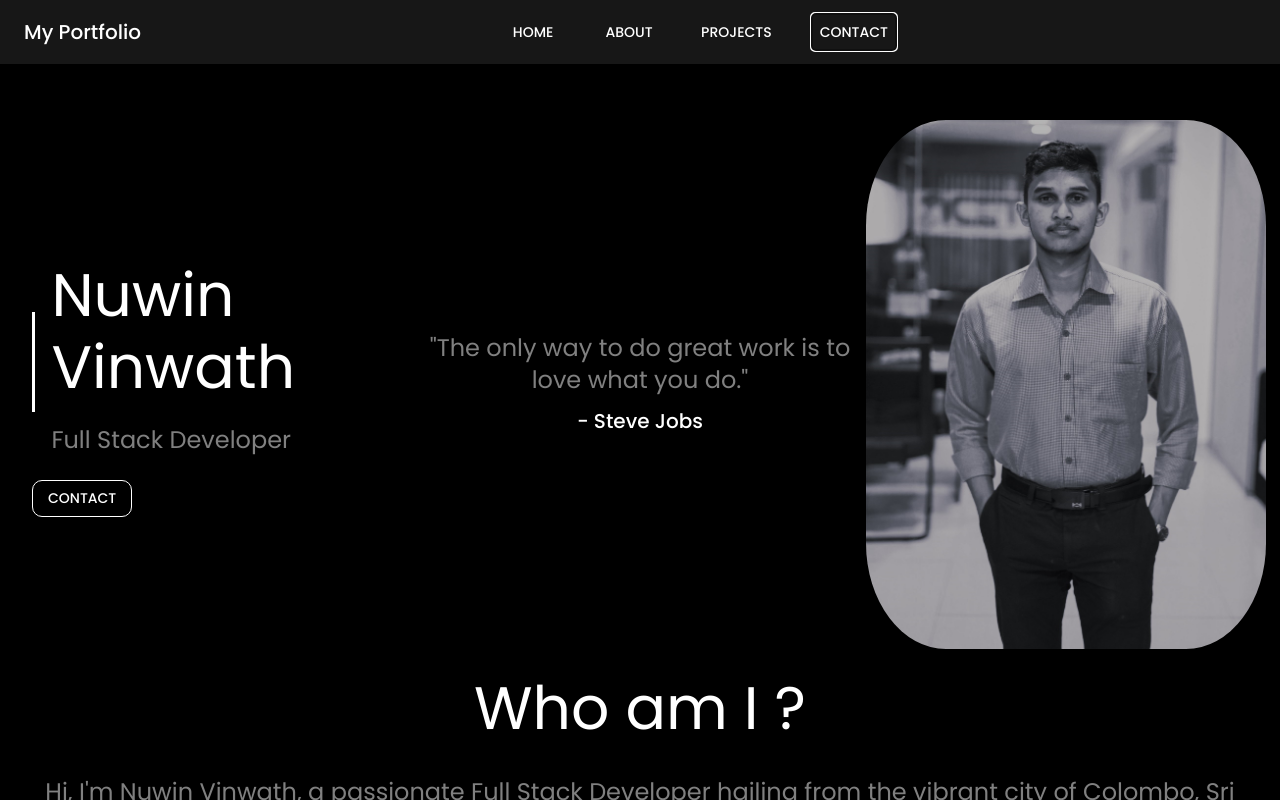
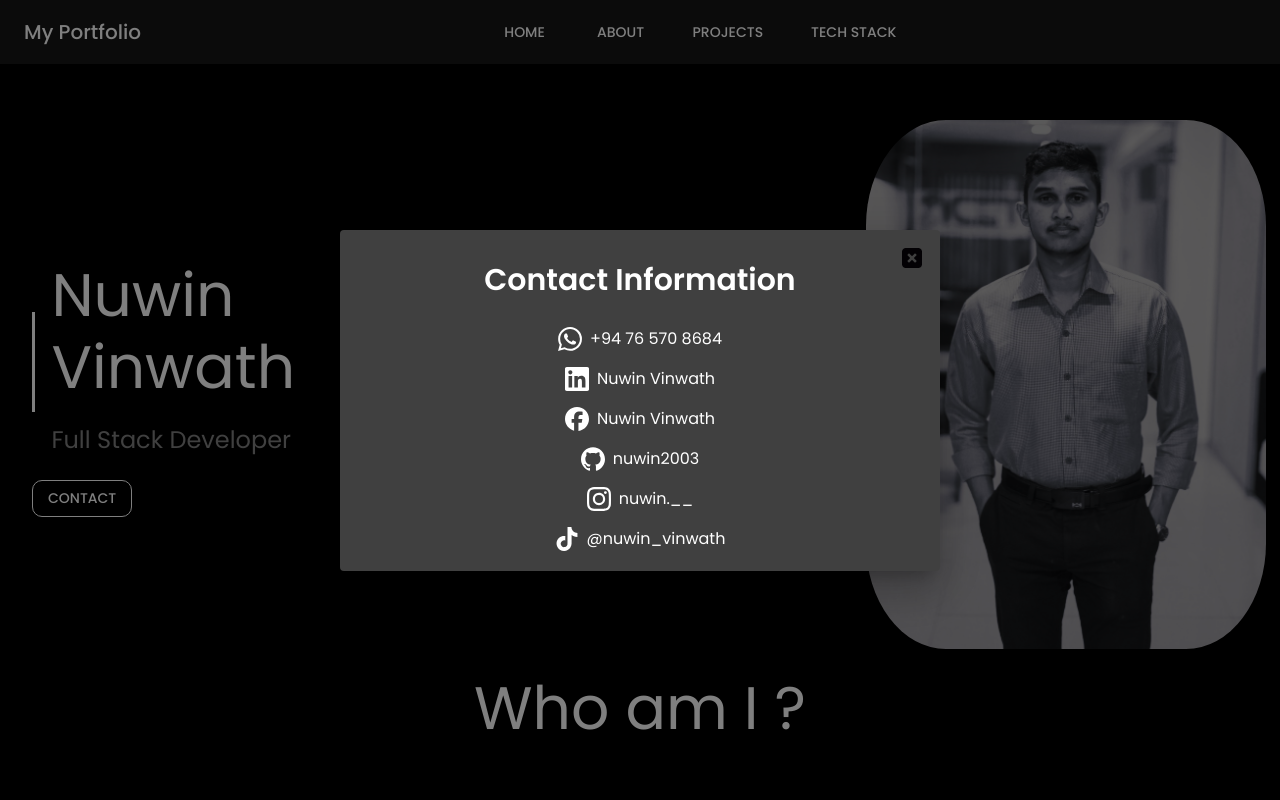
Before and after one commit to nuwin2003/my-portfolio, a React (Vite) app: page / in a window 1280 px wide. Both pictures are taken after a click on the button "CONTACT". Shown: the top 800 px of the page. Built offline with nearby package versions, Linux system fonts and the light colour scheme.

Commit message:
contact me dialog add

```diff
--- /dev/null
+++ b/src/components/ContactMe/ContactMe.jsx
@@ -0,0 +1,78 @@
+import React from "react";
+import {
+  Dialog,
+  DialogContent,
+  Box,
+  Typography,
+  IconButton,
+} from "@mui/material";
+import {
+  SiWhatsapp,
+  SiFacebook,
+  SiTiktok,
+  SiGithub,
+  SiInstagram,
+  SiLinkedin,
+} from "react-icons/si";
+import "aos/dist/aos.css";
+import DialogClose from "../../assets/DialogClose.png";
+
+const ContactMe = ({ open, onClose }) => {
+  return (
+    <Dialog
+      open={open}
+      onClose={onClose}
+      maxWidth="sm"
+      fullWidth
+      data-aos="flip-down"
+    >
+      <IconButton
+        aria-label="close"
+        onClick={onClose}
+        sx={{
+          position: "absolute",
+          top: 10,
+          right: 10,
+        }}
+      >
+        <img src={DialogClose} alt="Close" style={{ height: 20, width: 20 }} />
+      </IconButton>
+      <DialogContent>
+        <Box
+          sx={{
+            display: "flex",
+            flexDirection: "column",
+            justifyContent: "center",
+            alignItems: "center",
+            gap: 2,
+          }}
+        >
+          <Typography sx={{ fontWeight: 600, fontSize: 30, m: 1 }}>
+            Contact Information
+          </Typography>
+
+          <Box sx={{ display: "flex", justifyContent: "center", gap: 1 }}>
+            <SiWhatsapp size={24} /> +94 76 570 8684
+          </Box>
+          <Box sx={{ display: "flex", justifyContent: "center", gap: 1 }}>
+            <SiLinkedin size={24} /> Nuwin Vinwath
+          </Box>
+          <Box sx={{ display: "flex", justifyContent: "center", gap: 1 }}>
+            <SiFacebook size={24} /> Nuwin Vinwath
+          </Box>
+          <Box sx={{ display: "flex", justifyContent: "center", gap: 1 }}>
+            <SiGithub size={24} /> nuwin2003
+          </Box>
+          <Box sx={{ display: "flex", justifyContent: "center", gap: 1 }}>
+            <SiInstagram size={24} /> nuwin.__
+          </Box>
+          <Box sx={{ display: "flex", justifyContent: "center", gap: 1 }}>
+            <SiTiktok size={24} /> @nuwin_vinwath
+          </Box>
+        </Box>
+      </DialogContent>
+    </Dialog>
+  );
+};
+
+export default ContactMe;
--- a/src/components/Footer/Footer.jsx
+++ b/src/components/Footer/Footer.jsx
@@ -53,13 +53,13 @@ const Footer = () => {
             <Button>My Projects</Button>
           </ScrollLink>
           <ScrollLink
-            to="contact"
+            to="techStack"
             spy={true}
             smooth={true}
             offset={-80}
             duration={500}
           >
-            <Button>Contact</Button>
+            <Button>Tech Stack</Button>
           </ScrollLink>
         </Grid>
         <Grid item xs={12} md={4} sx={{ textAlign: "center" }}>
--- a/src/components/NavBar/NavBar.jsx
+++ b/src/components/NavBar/NavBar.jsx
@@ -51,9 +51,17 @@ const NavBar = () => {
               Projects
             </Button>
           </ScrollLink>
-          <Button color="inherit" sx={{ color: "white" }}>
-            Contact
-          </Button>
+          <ScrollLink
+            to="techStack"
+            spy={true}
+            smooth={true}
+            offset={-80}
+            duration={500}
+          >
+            <Button color="inherit" sx={{ color: "white" }}>
+              Tech Stack
+            </Button>
+          </ScrollLink>
         </Box>
       </Toolbar>
     </AppBar>
--- a/src/pages/About/About.jsx
+++ b/src/pages/About/About.jsx
@@ -61,7 +61,7 @@ const About = () => {
             projects and gained invaluable hands-on experience in crafting
             innovative solutions. My educational background includes completing
             my O/Ls and A/Ls from <b>Taxila Central College</b>, followed by
-            pursuing a Diploma in Software Engineering.
+            pursuing a <b>Diploma in Software Engineering</b>.
           </Typography>
           <Box sx={{ m: 2 }} data-aos="zoom-in" data-aos-duration="2500">
             <Typography variant="h5" component="h1" gutterBottom color="gray">
--- a/src/pages/HomePage/HomePage.jsx
+++ b/src/pages/HomePage/HomePage.jsx
@@ -1,4 +1,4 @@
-import React, { useEffect } from "react";
+import React, { useState, useEffect } from "react";
 import { Grid, Typography, Button, Box, Divider } from "@mui/material";
 import AOS from "aos";
 import "aos/dist/aos.css";
@@ -14,11 +14,22 @@ import {
 import Footer from "../../components/Footer/Footer";
 import MyProjects from "../MyProjects/MyProjects";
 import About from "../About/About";
+import ContactMe from "../../components/ContactMe/ContactMe";
 
 const HomePage = () => {
+  const [openContactDialog, setOpenContactDialog] = useState();
+
   useEffect(() => {
     AOS.init({ once: false, mirror: true });
   }, []);
+
+  const handleContactClick = () => {
+    setOpenContactDialog(true);
+  };
+
+  const handleContactClose = () => {
+    setOpenContactDialog(false);
+  };
 
   return (
     <>
@@ -64,6 +75,7 @@ const HomePage = () => {
               color: "white",
               borderColor: "white",
             }}
+            onClick={handleContactClick}
           >
             Contact
           </Button>
@@ -133,7 +145,7 @@ const HomePage = () => {
             <About />
           </Grid>
 
-          <Grid item sm={12}>
+          <Grid item sm={12} id="techStack">
             <Divider sx={{ my: 5, backgroundColor: "gray" }} />
           </Grid>
 
@@ -207,6 +219,9 @@ const HomePage = () => {
           </Grid>
         </Grid>
       </Grid>
+      {openContactDialog && (
+        <ContactMe open={openContactDialog} onClose={handleContactClose} />
+      )}
     </>
   );
 };
```
Also changed, not shown: src/assets/DialogClose.png (added).
